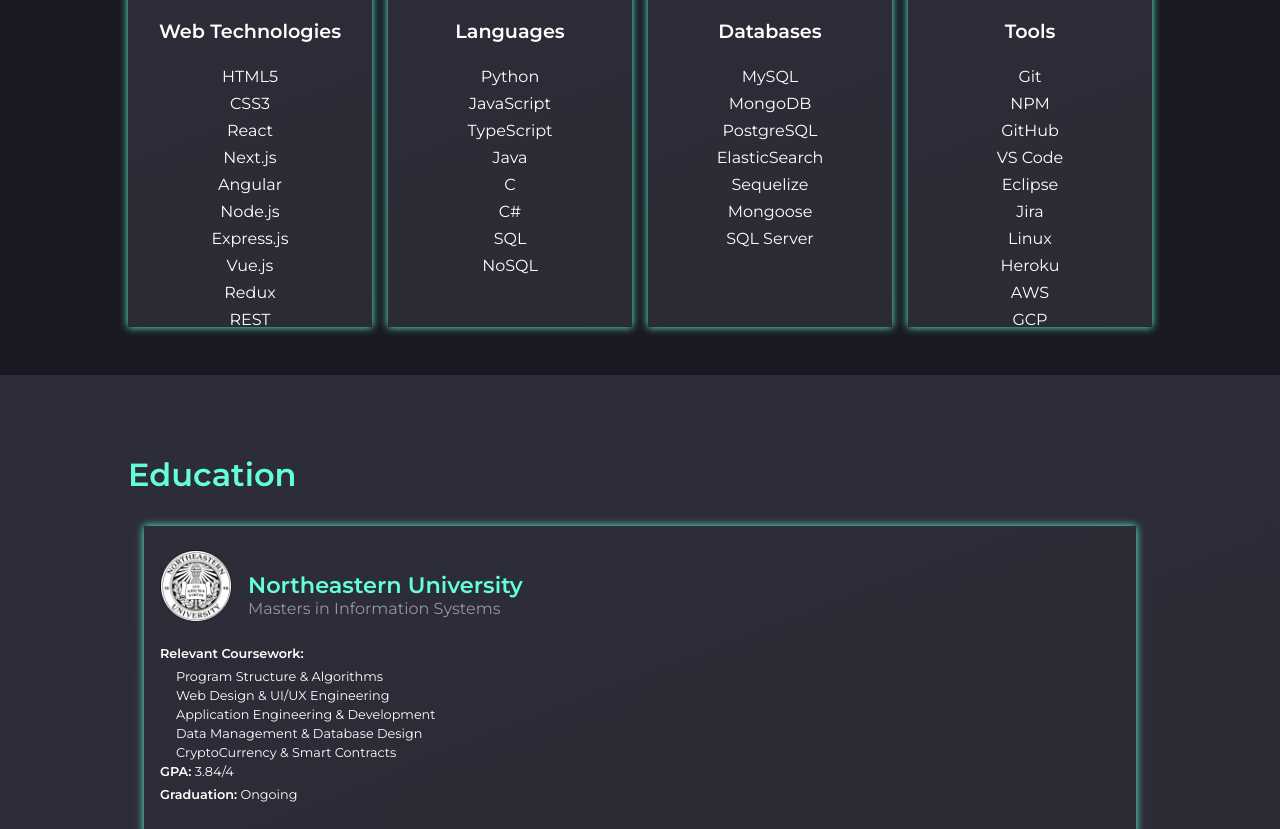
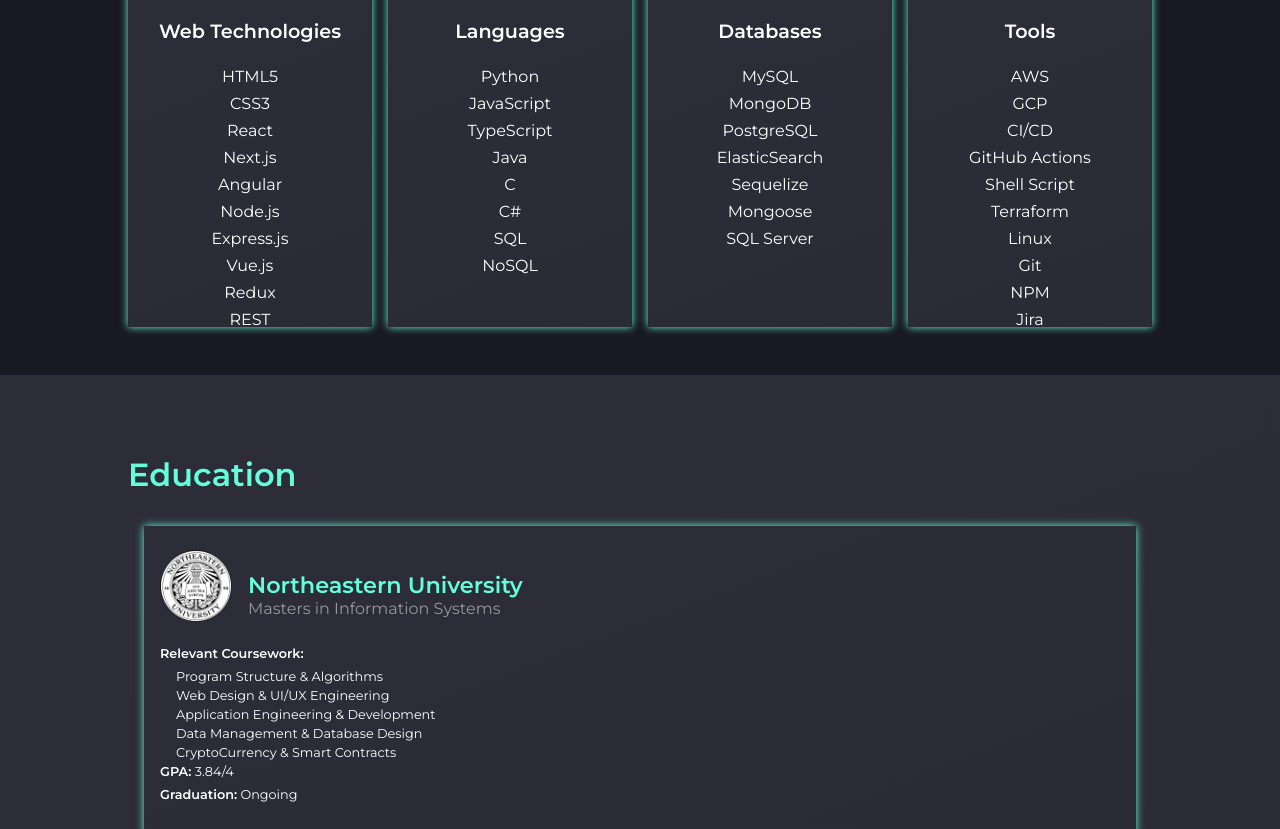
Before and after one commit to anshulsharma1610/portfolio, a React (Create React App) app: page / in a window 1280 px wide. Shown: the part 1060-1889 px from the top of the page. Built offline with nearby package versions, Linux system fonts and the light colour scheme; the HTML template or start-up script is replaced by a standard one.

Commit message:
updated skills

```diff
--- a/src/components/Skills/Skills.jsx
+++ b/src/components/Skills/Skills.jsx
@@ -69,16 +69,16 @@
                         Icon={CgCloud}
                         title={"Tools"}
                         disc={[
+                            "AWS",
+                            "GCP",
+                            "CI/CD",
+                            "GitHub Actions",
+                            "Shell Script",
+                            "Terraform",
+                            "Linux",
                             "Git",
                             "NPM",
-                            "GitHub",
-                            "VS Code",
-                            "Eclipse",
-                            "Jira",
-                            "Linux",
-                            "Heroku",
-                            "AWS",
-                            "GCP"
+                            "Jira"
                         ]}
                     />
                 </Slide>
```
